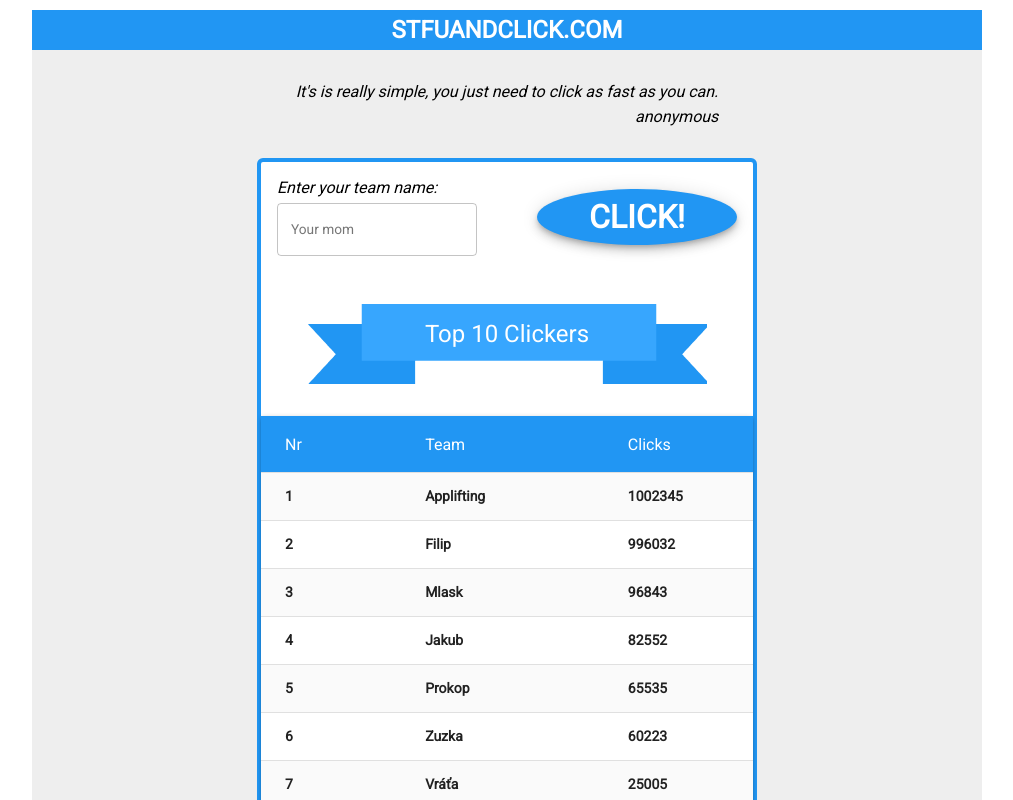
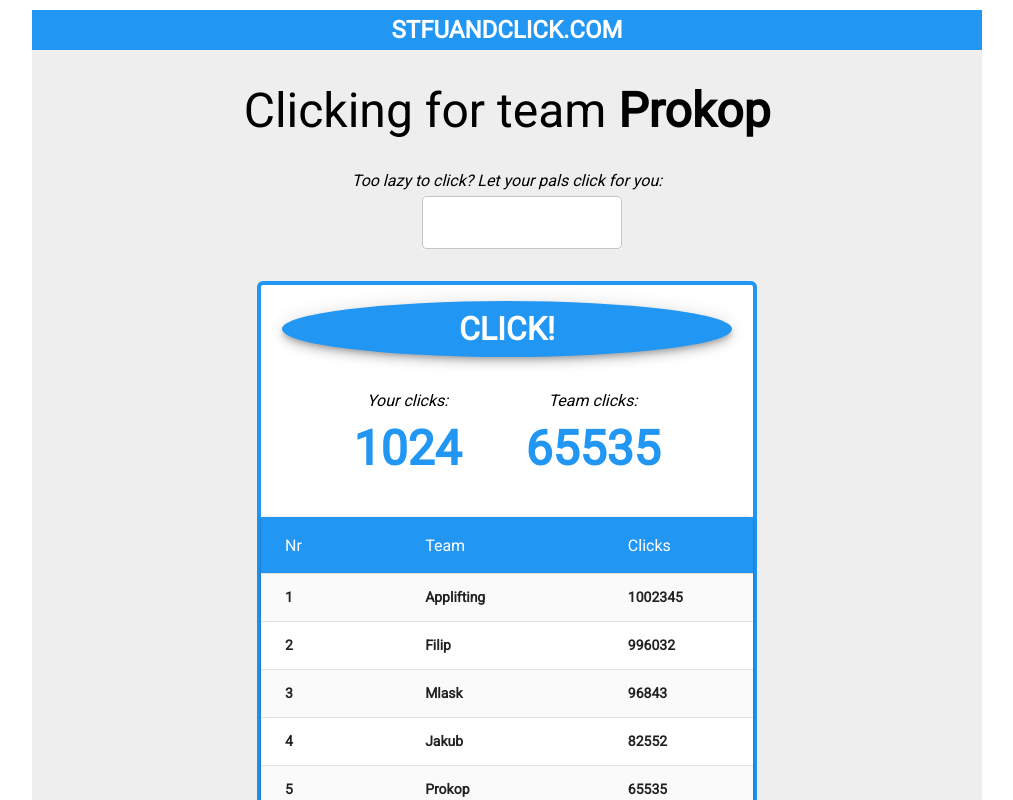
Before and after one commit to geulaproch/applifting_test_task, a React (Create React App) app: page /1 in a window 1280 px wide. Shown: the top 800 px of the page, without its empty margins (133-1146 px from the left). Built offline with nearby package versions, Linux system fonts and the light colour scheme.

Commit message:
Refactored files/folders location - App.js, State.js

```diff
--- a/src/components/GameField.js
+++ b/src/components/GameField.js
@@ -1,8 +1,8 @@
 import React from 'react';
 
 import './GameField.css';
+import TopClickers from './TopClickers';
 import GameFieldHeader from './GameFieldHeader';
-import TopClickers from './TopClickers';
 
 const GameField = () => {
     return (
--- a/src/App.js
+++ b/src/containers/App.js
@@ -2,10 +2,11 @@ import React, {Component} from 'react';
 import {createMuiTheme, MuiThemeProvider} from '@material-ui/core/styles';
 import {Provider} from 'react-redux';
 
+import {store} from '../managers/StateManager';
+import AppBar from '../components/AppBar';
+import MainPage from '../pages/MainPage';
 import './App.css';
-import AppBar from './components/AppBar';
-import MainPage from './pages/MainPage';
-import {store} from './State';
+import TeamPage from '../pages/TeamPage';
 
 const theme = createMuiTheme({
     palette: {
@@ -29,7 +30,7 @@ class App extends Component {
                 <MuiThemeProvider theme={theme}>
                     <div className='App'>
                         <AppBar title='stfuandclick.com'/>
-                        <MainPage/>
+                        <TeamPage/>
                     </div>
                 </MuiThemeProvider>
             </Provider>
--- a/src/index.js
+++ b/src/index.js
@@ -2,6 +2,6 @@ import React from 'react';
 import ReactDOM from 'react-dom';
 
 import './index.css';
-import App from './App'
+import App from './containers/App';
 
 ReactDOM.render(<App/>, document.getElementById('root'));
--- a/src/State.js
+++ b/src/managers/StateManager.js
@@ -1,7 +1,7 @@
 import {combineReducers, createStore} from 'redux';
 
-import {PlayerState} from './state/PlayerState';
-import {TeamsState} from './state/TeamsState';
+import {PlayerState} from '../state/PlayerState';
+import {TeamsState} from '../state/TeamsState';
 
 /*const State = {
     player: {
```
Also changed, not shown: src/containers/App.css (renamed from src/App.css).
